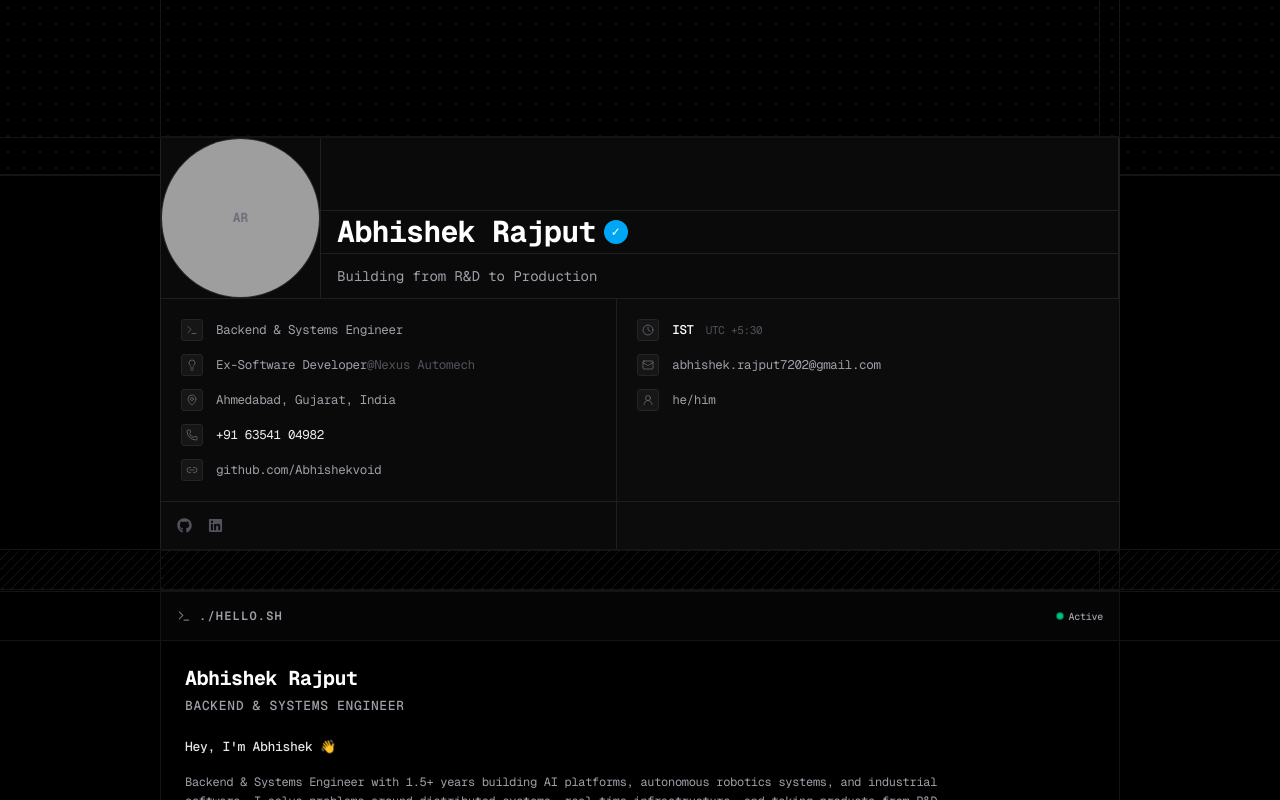
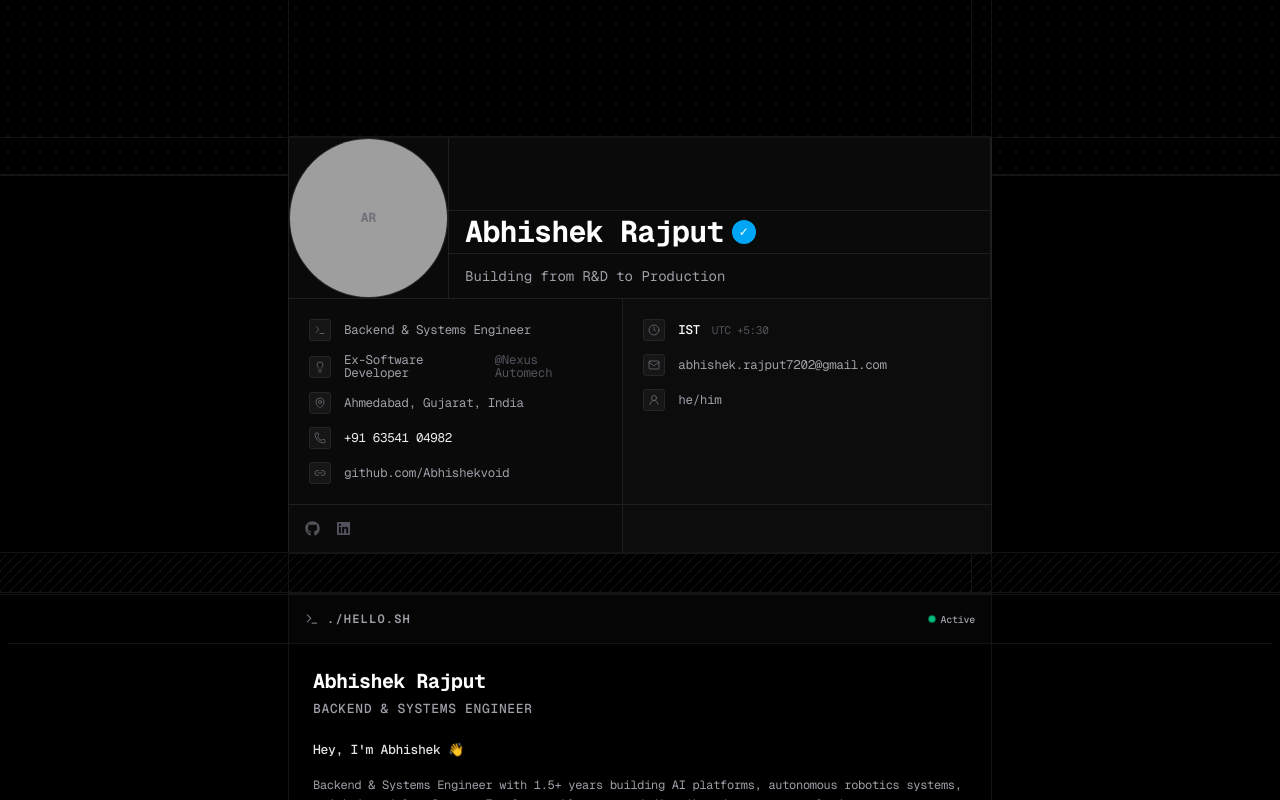
Before and after one commit to Abhishekvoid/abhishek_portfolio, a Next.js app: page / in a window 1280 px wide. Shown: the top 800 px of the page. Built offline with nearby package versions, Linux system fonts and the light colour scheme; grey boxes are pictures that could not be loaded.

Commit message:
style(ui): Fixed background width

```diff
--- a/app/page.tsx
+++ b/app/page.tsx
@@ -1,3 +1,4 @@
+"use client";
 import ProfileCard from "@/components/ui/profile-card";
 import { Experience01 } from "@/components/ui/experience-01";
 import { Projects } from "@/components/ui/projects";
@@ -12,14 +13,14 @@ export default function Page() {
 
       {/* FIXED BACKGROUND VERTICAL MATRIX GUIDES */}
       <div className="absolute inset-y-0 left-0 right-0 pointer-events-none z-0">
-        <div className="w-full max-w-5xl mx-auto h-full grid grid-cols-1 md:grid-cols-[1fr_20px] px-4 md:px-8">
+        <div className="w-full max-w-3xl mx-auto h-full grid grid-cols-1 md:grid-cols-[1fr_20px] px-4 md:px-8">
           <div className="h-full border-l border-r border-[#141414]" />
           <div className="h-full border-r border-[#141414] hidden md:block" />
         </div>
       </div>
 
       {/* CORE ACTIVE SCROLL CONTAINER STACK */}
-      <div className="relative z-10 max-w-5xl mx-auto -translate-y-10 px-4 md:px-8 space-y-0">
+      <div className="relative z-10 max-w-3xl mx-auto -translate-y-10 px-4 md:px-8 space-y-0">
 
         {/* PROFILE CARD BLOCK (Anchor target for "Get in Touch") */}
         <div
```
